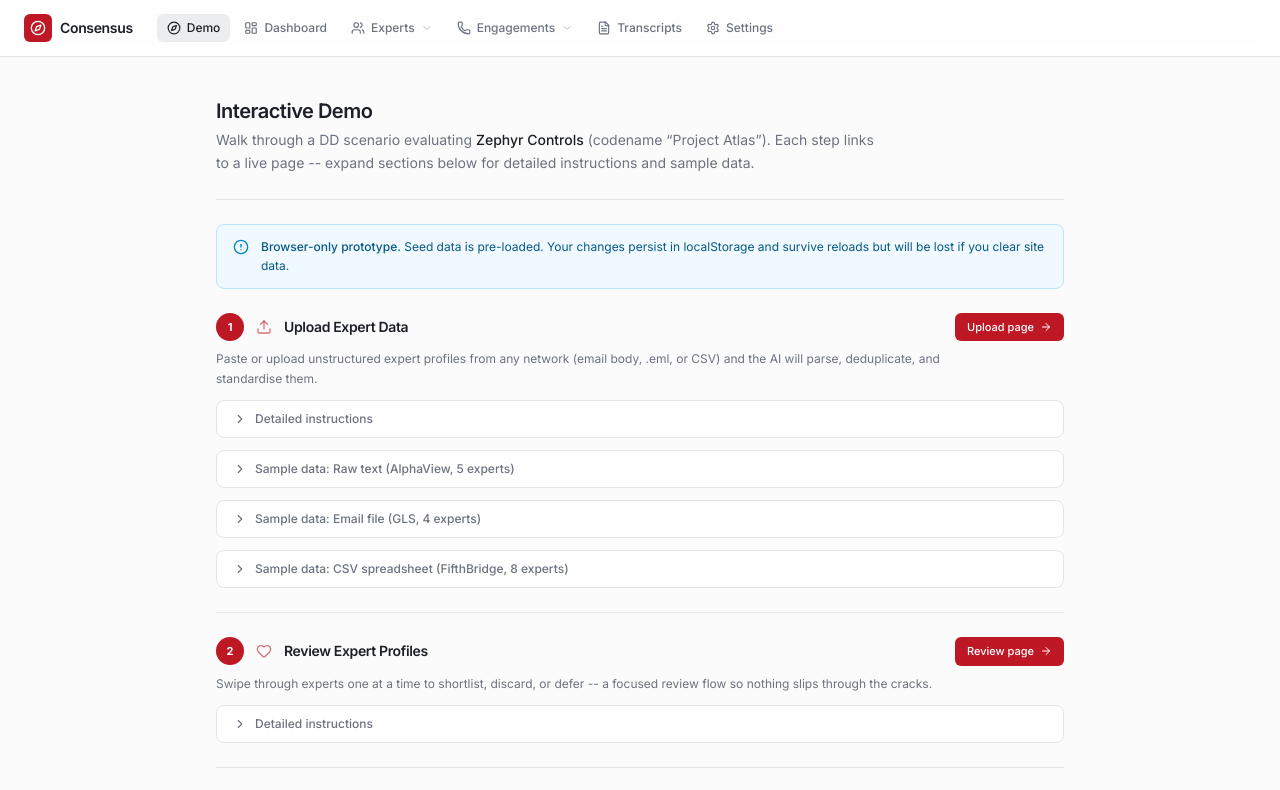
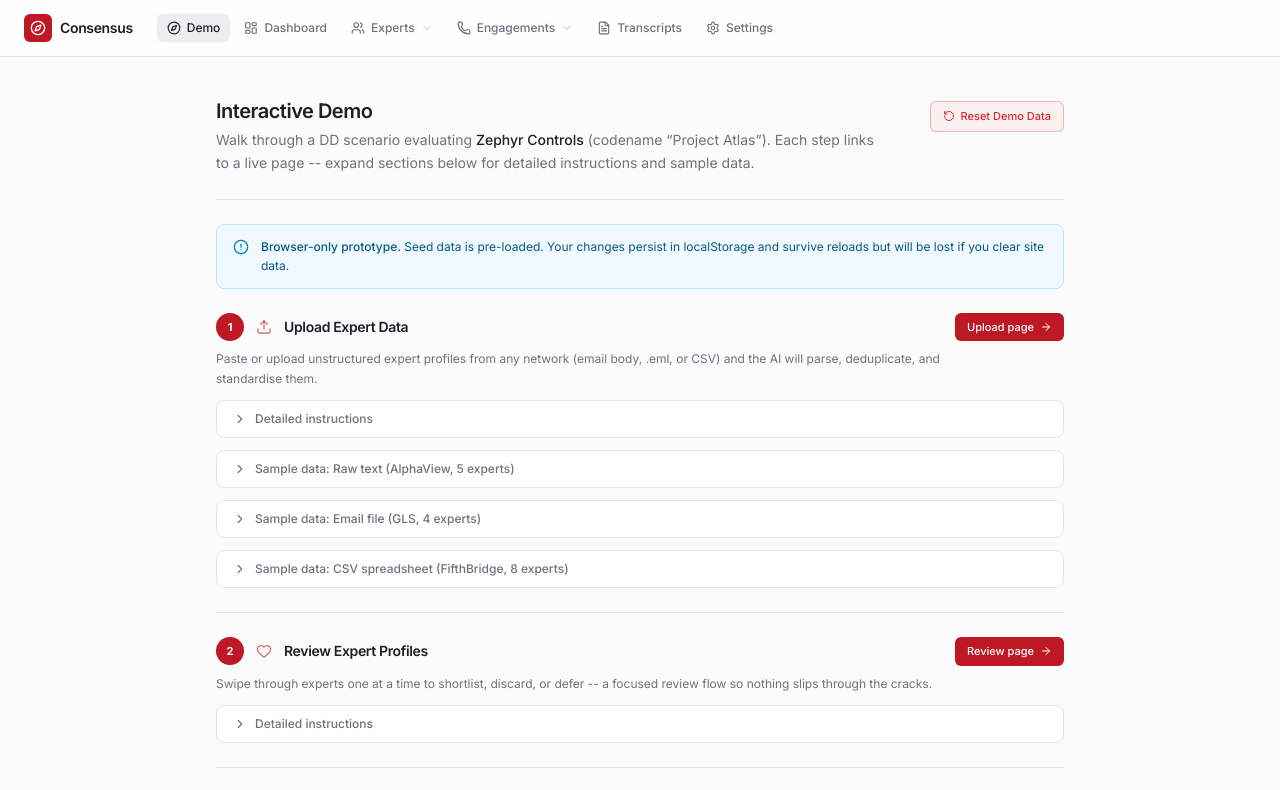
Before and after one commit to jh-hartley/expert_network_tool_mvp, a Next.js app: page /demo in a window 1280 px wide. Shown: the top 790 px of the page. Built offline with nearby package versions, Linux system fonts and the light colour scheme.

Commit message:
feat: add reset demo data button and helper function
Create `resetDemo()` to clear all `consensus_*` localStorage keys and re-seed.

```diff
--- a/app/demo/page.tsx
+++ b/app/demo/page.tsx
@@ -21,7 +21,9 @@ import {
   Building2,
   ChevronDown,
   EyeOff,
+  RotateCcw,
 } from "lucide-react"
+import { hardResetAll } from "@/lib/storage"
 
 /* ------------------------------------------------------------------ */
 /*  Demo scenario data (unchanged)                                     */
@@ -443,10 +445,22 @@ function DemoStep({
 /* ------------------------------------------------------------------ */
 
 export default function DemoPage() {
+  const [resetting, setResetting] = useState(false)
+
+  function handleReset() {
+    if (!window.confirm("Reset all demo data to its initial state? Any changes you have made will be lost.")) return
+    setResetting(true)
+    hardResetAll()
+    // Small delay so the user sees the spinner before the page reloads
+    setTimeout(() => window.location.reload(), 300)
+  }
+
   return (
     <div className="mx-auto max-w-4xl px-6 py-10">
       {/* Header */}
       <div className="pb-6 border-b border-border">
+        <div className="flex items-start justify-between gap-4">
+          <div>
             <h1 className="text-xl font-semibold tracking-tight text-foreground">
               Interactive Demo
             </h1>
@@ -456,6 +470,17 @@ export default function DemoPage() {
               (codename &ldquo;Project Atlas&rdquo;). Each step links to a live page
               -- expand sections below for detailed instructions and sample data.
             </p>
+          </div>
+          <button
+            type="button"
+            onClick={handleReset}
+            disabled={resetting}
+            className="mt-1 inline-flex shrink-0 items-center gap-1.5 rounded-md border border-destructive/30 bg-destructive/5 px-3 py-1.5 text-[11px] font-medium text-destructive transition-colors hover:bg-destructive/10 disabled:opacity-50"
+          >
+            <RotateCcw className={`h-3 w-3 ${resetting ? "animate-spin" : ""}`} />
+            {resetting ? "Resetting..." : "Reset Demo Data"}
+          </button>
+        </div>
       </div>
 
       {/* Persistence note */}
--- a/lib/storage.ts
+++ b/lib/storage.ts
@@ -88,6 +88,17 @@ export function resetAll(): void {
   ensureSeeded()
 }
 
+/** Wipe every consensus_* key from localStorage and re-seed from scratch. */
+export function hardResetAll(): void {
+  if (typeof window === "undefined") return
+  const keysToRemove: string[] = []
+  for (let i = 0; i < localStorage.length; i++) {
+    const k = localStorage.key(i)
+    if (k && k.startsWith("consensus_")) keysToRemove.push(k)
+  }
+  keysToRemove.forEach((k) => localStorage.removeItem(k))
+}
+
 export function exportJSON(): string {
   return JSON.stringify(
     {
```
Lines whose indentation alone changed are shown as unchanged.
